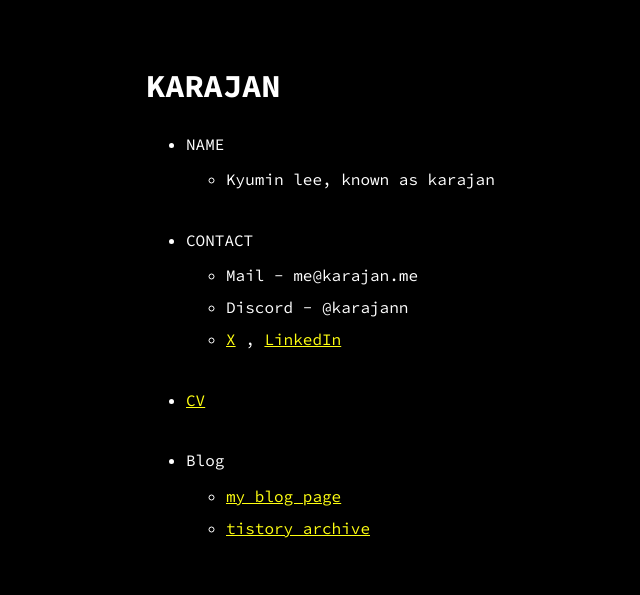
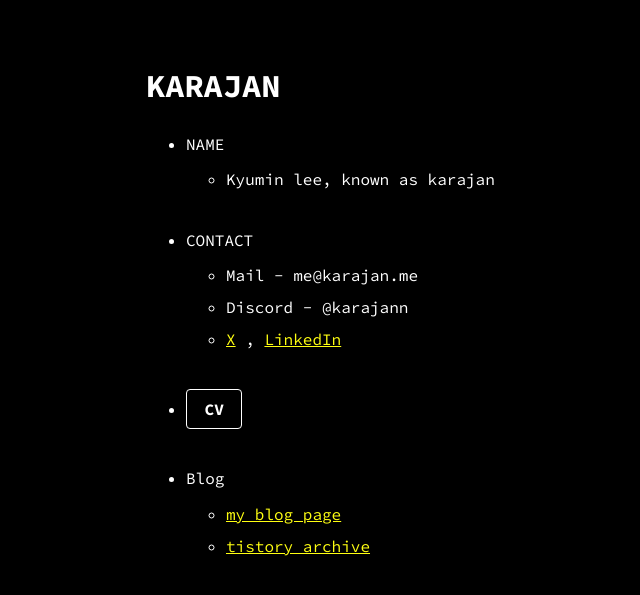
Before and after one commit to karajan0/karajan0.github.io, a Jekyll site: the page built from index.md, in a window 1280 px wide. Shown: the top 595 px of the page, without its empty margins (44-684 px from the left). Built offline with Jekyll 4.4.1, drawn with Linux system fonts in a browser that asks for light colours.

Commit message:
Style CV button

```diff
--- a/assets/css/override.css
+++ b/assets/css/override.css
@@ -36,6 +36,25 @@
 .home-menu-section > details > summary:focus-visible {
   outline: 2px solid currentColor;
   outline-offset: 4px;
+}
+
+.cv-button {
+  display: inline-block;
+  padding: 0.5rem 1.1rem;
+  border: 1px solid currentColor;
+  border-radius: 4px;
+  color: inherit;
+  font-weight: 700;
+  text-decoration: none;
+}
+
+.cv-button:hover {
+  background: rgba(127, 127, 127, 0.2);
+}
+
+.cv-button:focus-visible {
+  outline: 2px solid currentColor;
+  outline-offset: 3px;
 }
 
 .home-menu-section > ul,
```
